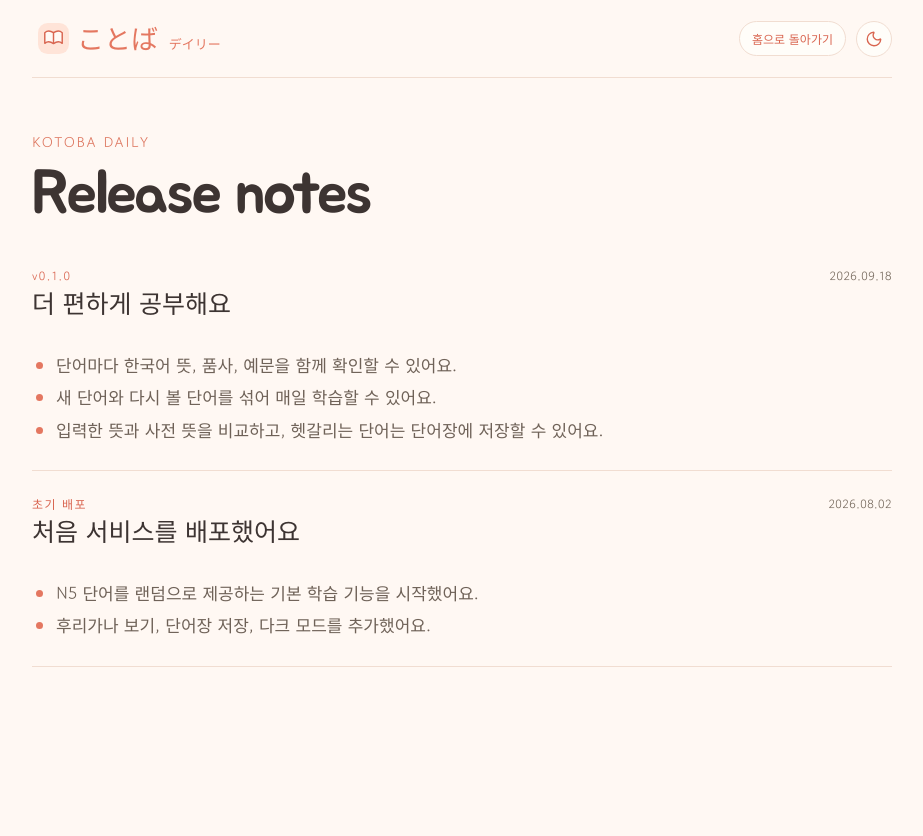
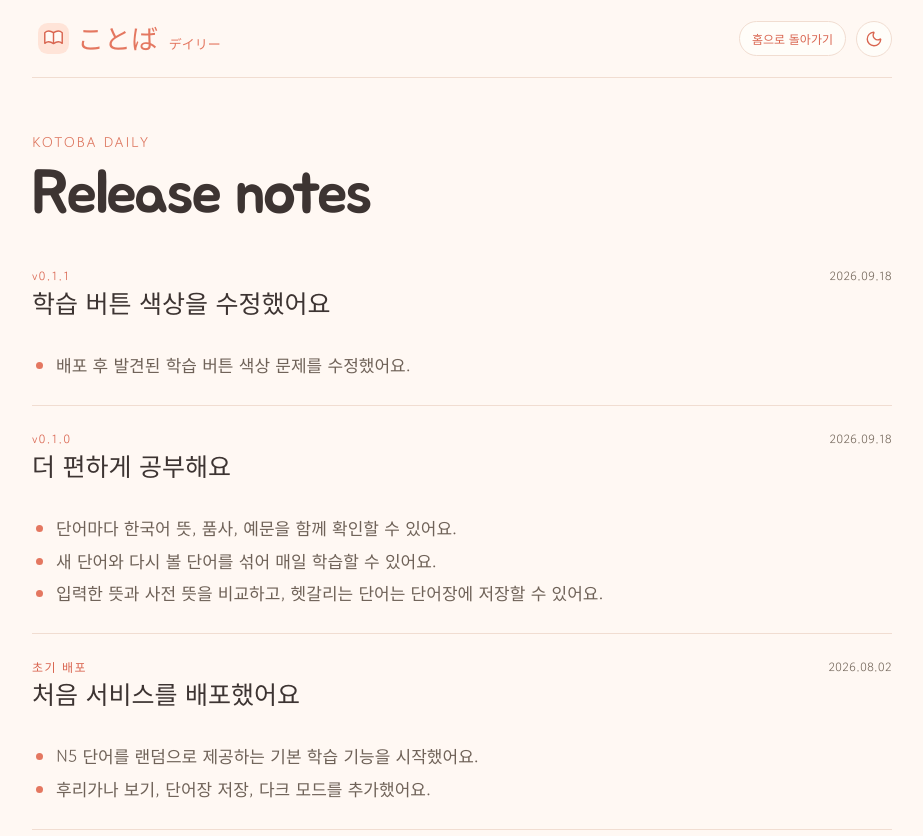
Before and after one commit to serene1004/kotoba-daily, a React (Vite) app: page /updates in a window 1280 px wide. Shown: the top 836 px of the page, without its empty margins (178-1101 px from the left). Before the commit the page ends 800 px from the top, so only its background shows below. Built offline with nearby package versions, Linux system fonts and the light colour scheme.

Commit message:
fix: restore study button color

```diff
--- a/package.json
+++ b/package.json
@@ -1,7 +1,7 @@
 {
   "name": "kotoba-daily",
   "private": true,
-  "version": "0.1.0",
+  "version": "0.1.1",
   "packageManager": "pnpm@11.17.0",
   "type": "module",
   "scripts": {
--- a/src/components/StudySession.module.css
+++ b/src/components/StudySession.module.css
@@ -203,7 +203,7 @@
   gap: 10px;
   margin-top: 17px;
 }
-.actions button {
+.actions button:not(.primary) {
   padding: 13px 20px;
   border: 1px solid #edcbbb;
   border-radius: 999px;
--- a/src/data/releases.ts
+++ b/src/data/releases.ts
@@ -6,6 +6,12 @@ export type Release = {
 };
 
 export const releases: Release[] = [
+  {
+    version: '0.1.1',
+    date: '2026.09.18',
+    title: '학습 버튼 색상을 수정했어요',
+    changes: ['배포 후 발견된 학습 버튼 색상 문제를 수정했어요.'],
+  },
   {
     version: '0.1.0',
     date: '2026.09.18',
```
Also changed, not shown: 1 other file (tests, documents, lock files or other folders).
